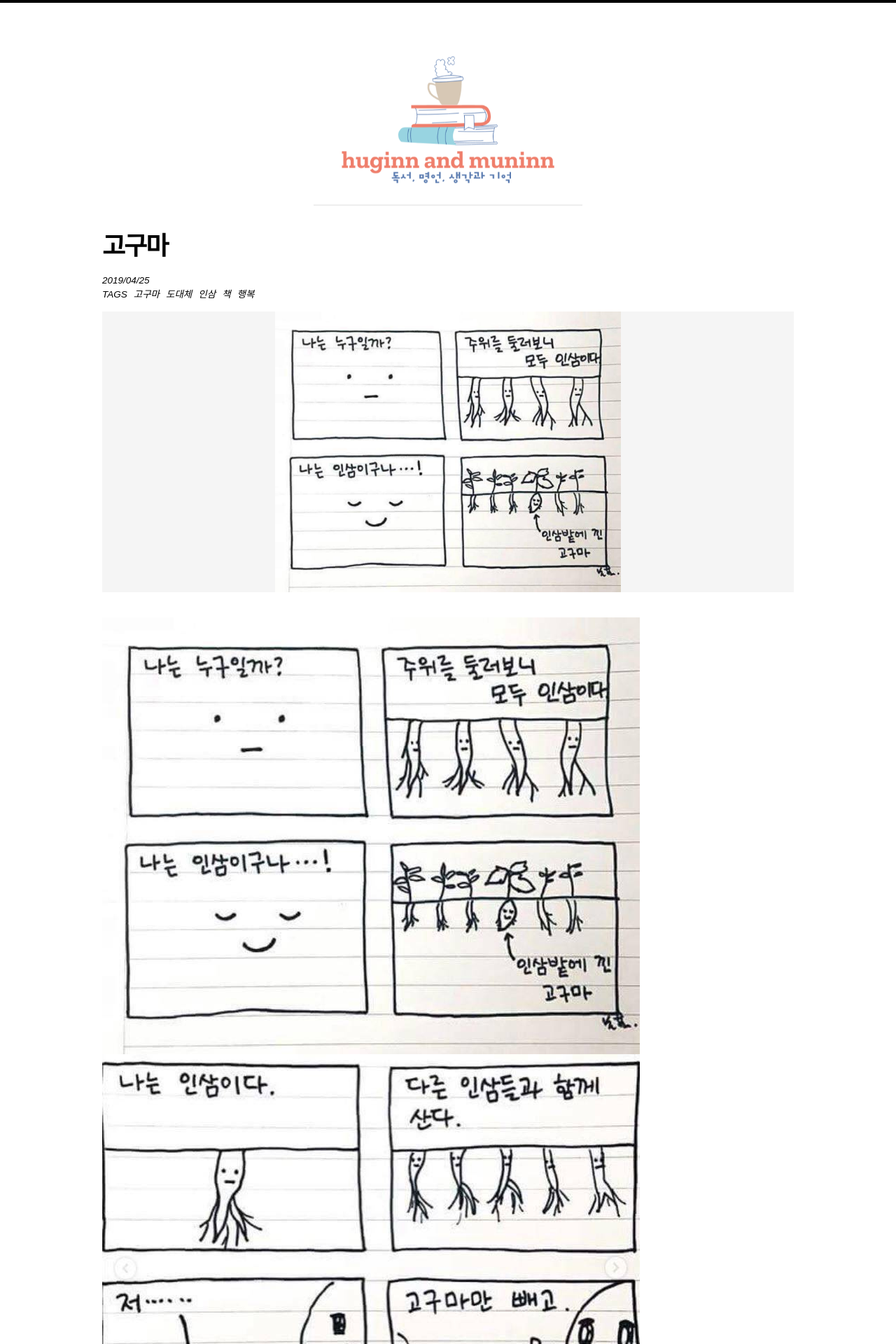
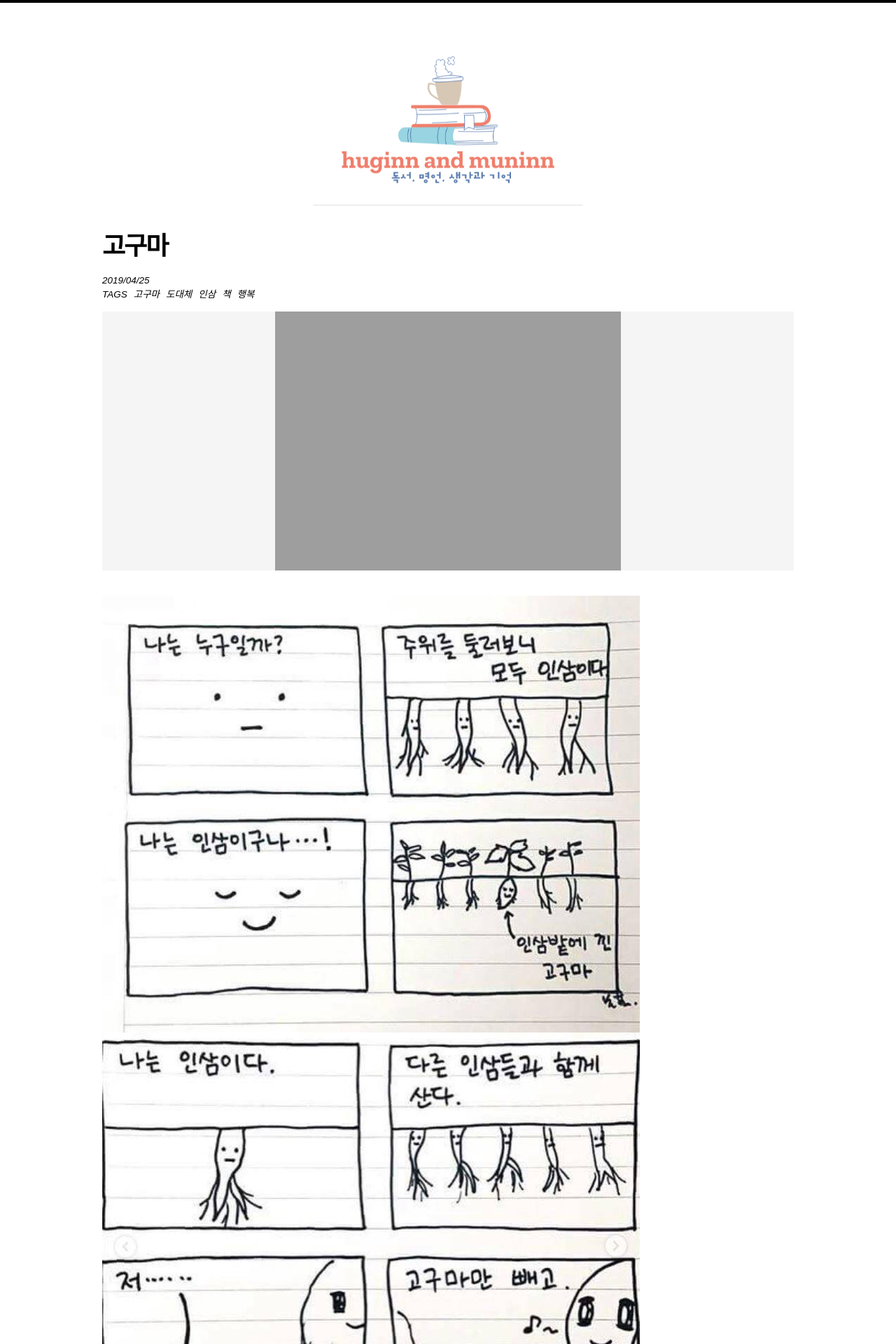
Before and after one commit to huginnmn/huginnmn.github.io, a Jekyll site: the page built from _posts/2019-04-25-고구마.md, in a window 1280 px wide. Shown: the top 1920 px of the page at 70% size. Built offline with Jekyll 4.4.1, drawn with Linux system fonts in a browser that asks for light colours; nearby versions of some CDN libraries; some web fonts are replaced; comment, search, counter and statistics services are not loaded.

Commit message:
Update 2019-04-25-고구마.md

```diff
--- a/_posts/2019-04-25-고구마.md
+++ b/_posts/2019-04-25-고구마.md
@@ -2,7 +2,6 @@
 layout: post
 title: 고구마
 image:
-  path: /images/20190425.jpg
   thumbnail: /images/20190425.jpg
 tags: 책 도대체 고구마 인삼 행복
 ---
```
